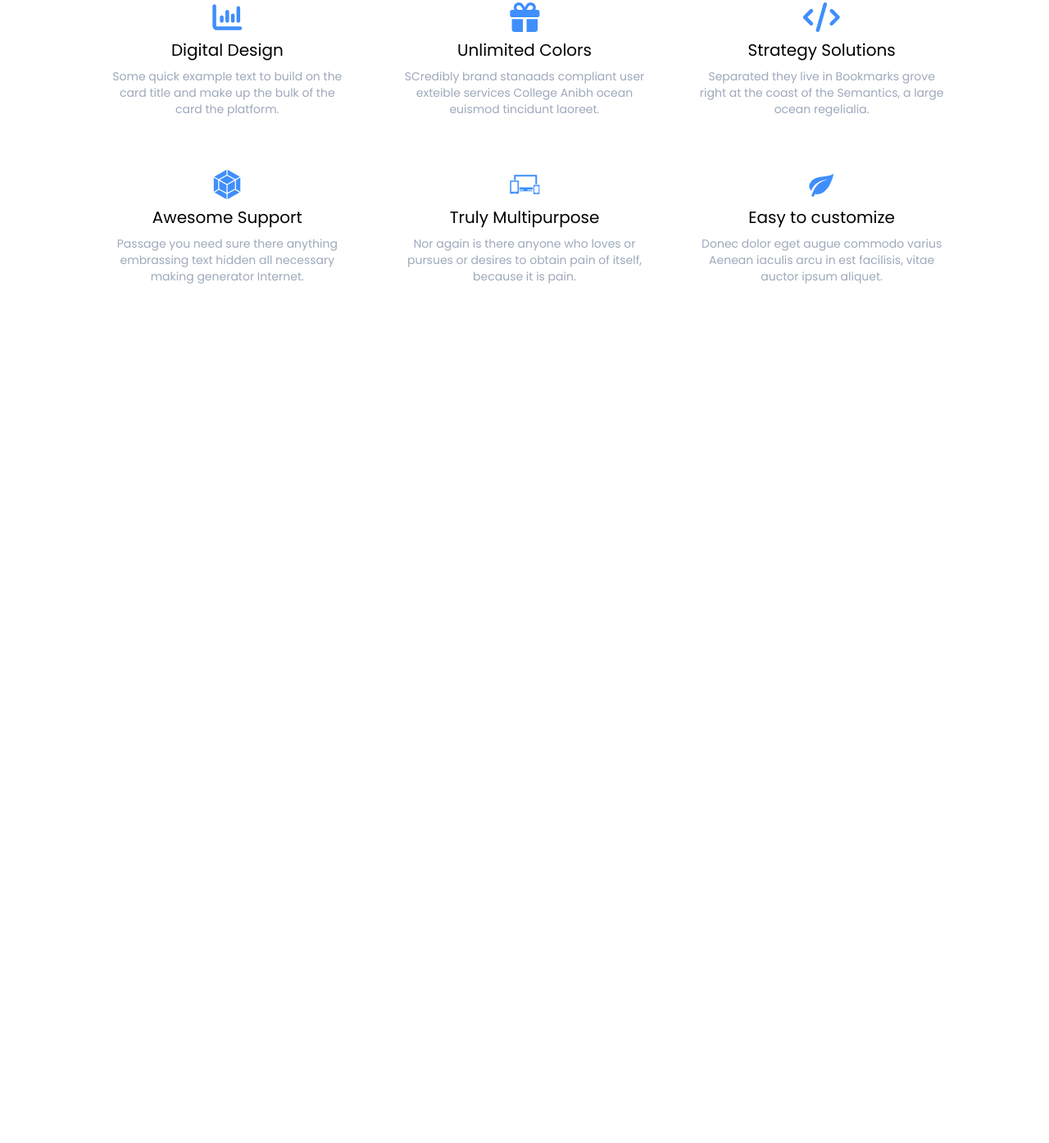
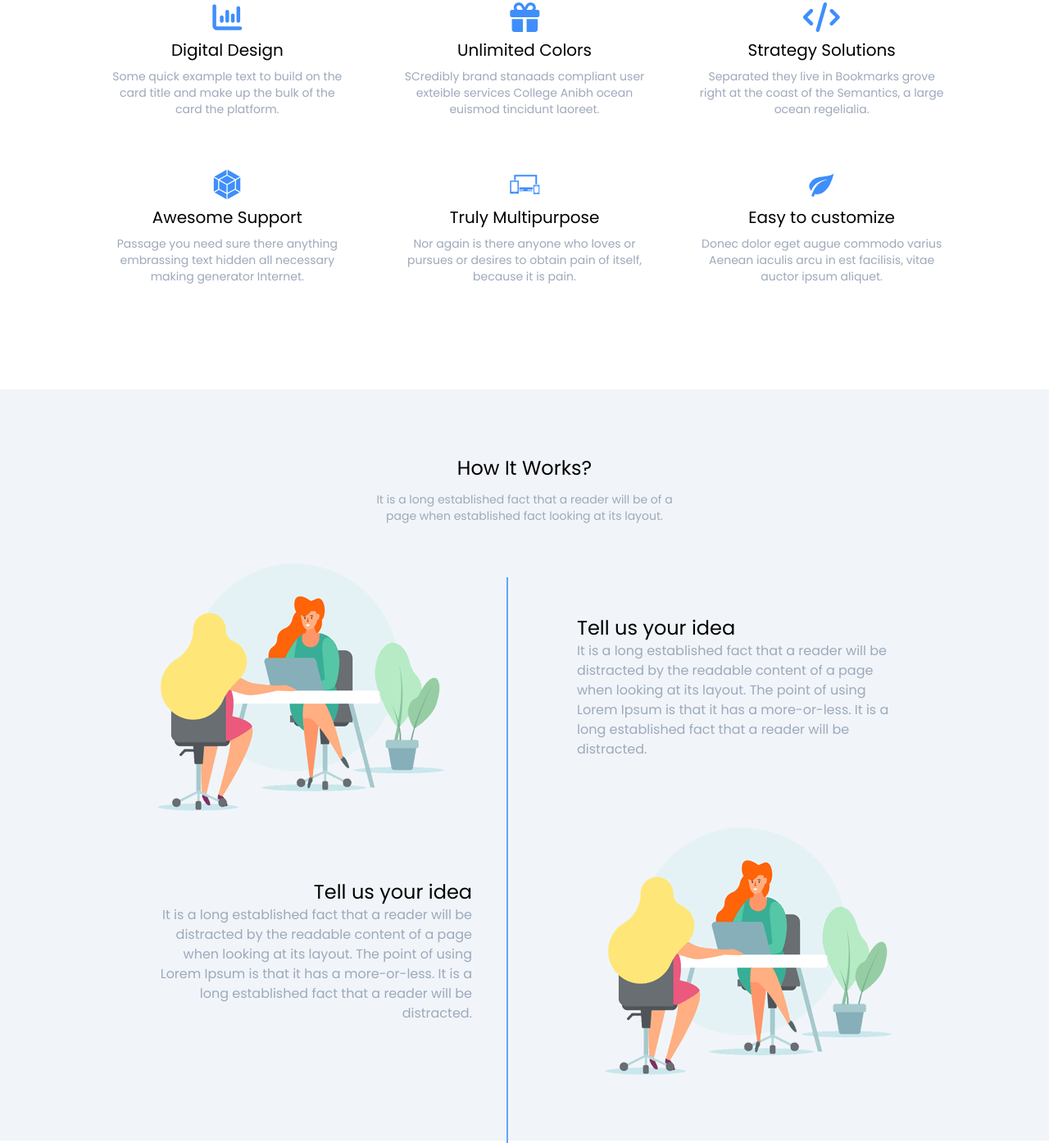
Before and after one commit to Maxamed459/Landing-GroupE, a website: page index.html in a window 1280 px wide. Shown: the part 1089-2483 px from the top of the page at 82% size. Before the commit the page ends 1436 px from the top, so only its background shows below. Drawn offline with Linux system fonts and the light colour scheme.

Commit message:
modified features section

```diff
--- a/css/input.css
+++ b/css/input.css
@@ -21,5 +21,10 @@
     #hero {
         background-image: linear-gradient(rgba(0, 0, 0, 0.7), rgba(4,9,30,0.7)),url('/images/blog-mobile-01.jpg');
     }
+}
 
+@media (max-width: 876px){
+    #devider {
+        display: none;
+    }
 }
--- a/index.html
+++ b/index.html
@@ -44,7 +44,7 @@
     </section>
     <!-- features section -->
      <section id="features">
-        <div class="max-w-6xl mx-auto text-center mt-16">
+        <div class="max-w-6xl mx-auto text-center mt-16 mb-32">
             <div class="max-w-sm mx-auto md:max-w-xl space-y-3">
                 <h3 class="font-medium font-sans text-3xl text-black">Product Features</h3>
                 <p class="text-[#9DA9BB]">It is a long established fact that a reader will be of a page when established fact looking at its layout.</p>
@@ -87,6 +87,41 @@
                 </div>
             </div>
         </div>
+        <div class="bg-slate-100 mt-16 mb-32 relative">
+            <div class="text-center space-y-3 mb-5 pt-20">
+                <h5 class="text-2xl">How It Works?</h5>
+                <p class="text-sm text-[#9DA9BB] max-w-sm mx-auto">It is a long established fact that a reader will be of a page when established fact looking at its layout.</p>
+            </div>
+
+            <div class="h-screen p-[1px] mx-5 hidden md:block w-[1px] bg-blue-400 absolute top-[25%] right-[50%]" id="devider"></div>
+
+            <div class="flex flex-col md:flex-row space-y-10 md:space-y-0 text-left items-center justify-between max-w-4xl mt-12 mx-auto">
+                <div class="">
+                    <img src="/images/work-1.png" alt="work1">
+                </div>
+                <div class="max-w-sm">
+                    <h5 class="text-2xl">Tell us your idea</h5>
+                    <p class="text-[#9DA9BB]">It is a long established fact that a reader will be distracted by the readable content of a page when looking at its layout.
+                        The point of using Lorem Ipsum is that it has a more-or-less. It is a long established fact that a reader will be distracted.
+                    </p>
+                </div>
+            </div>
+
+            <div class="flex flex-col-reverse md:flex-row items-center space-y-10 md:space-y-0 justify-between max-w-4xl mt-5 pb-20 mx-auto">
+                <div class="max-w-sm text-left md:text-right pt-9 md:pt-0">
+                    <h5 class="text-2xl">Tell us your idea</h5>
+                    <p class="text-[#9DA9BB]">It is a long established fact that a reader will be distracted by the readable content of a page when looking at its layout.
+                        The point of using Lorem Ipsum is that it has a more-or-less. It is a long established fact that a reader will be distracted.
+                    </p>
+                </div>
+                <div class="">
+                    <img src="/images/work-1.png" alt="work1">
+                </div>
+            </div>
+        </div>
+
+
      </section>
+
 </body>
 </html>
```
Also changed, not shown: css/styles.css.
